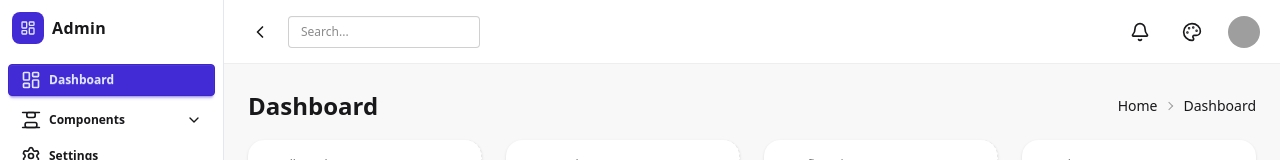
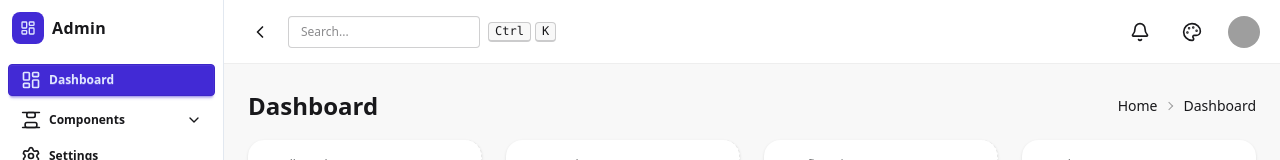
Before and after one commit to Pritish229/vue-desy-admin, a Vue app: page / in a window 1280 px wide. Shown: the top 160 px of the page. Built offline with nearby package versions, Linux system fonts and the light colour scheme; grey boxes are pictures that could not be loaded.

Commit message:
Search Added

```diff
--- a/src/components/layout/Navbar.vue
+++ b/src/components/layout/Navbar.vue
@@ -11,9 +11,16 @@
         <Menu class="w-5 h-5" />
       </label>
 
-      <div class="hidden md:flex">
-        <input type="text" placeholder="Search..." class="input input-bordered input-sm w-48" />
+      <div class="hidden md:flex items-center gap-2">
+        <input id="searchBox" type="text" placeholder="Search..." class="input input-bordered input-sm w-48" />
+
+        <div class="flex items-center gap-1">
+          <kbd class="kbd kbd-sm">Ctrl</kbd>
+          <kbd class="kbd kbd-sm">K</kbd>
+        </div>
       </div>
+
+
     </div>
 
     <div class="ml-auto"></div>
@@ -133,4 +140,11 @@ onMounted(() => {
   const saved = localStorage.getItem('theme') || 'light'
   applyTheme(saved)
 })
+
+document.addEventListener("keydown", e => {
+  if (e.ctrlKey && e.key.toLowerCase() === "k") {
+    e.preventDefault()
+    document.getElementById("searchBox").focus()
+  }
+})
 </script>
```
